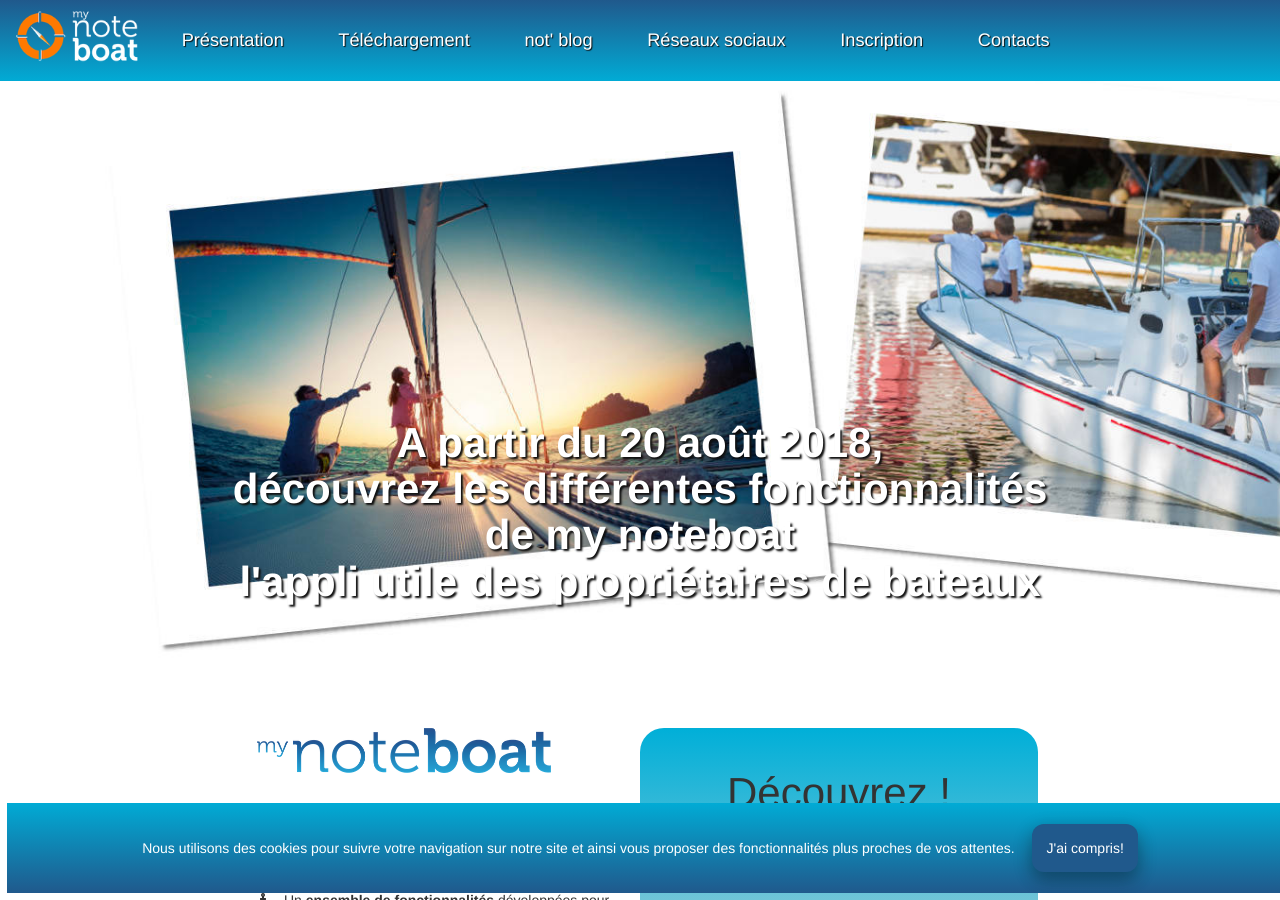
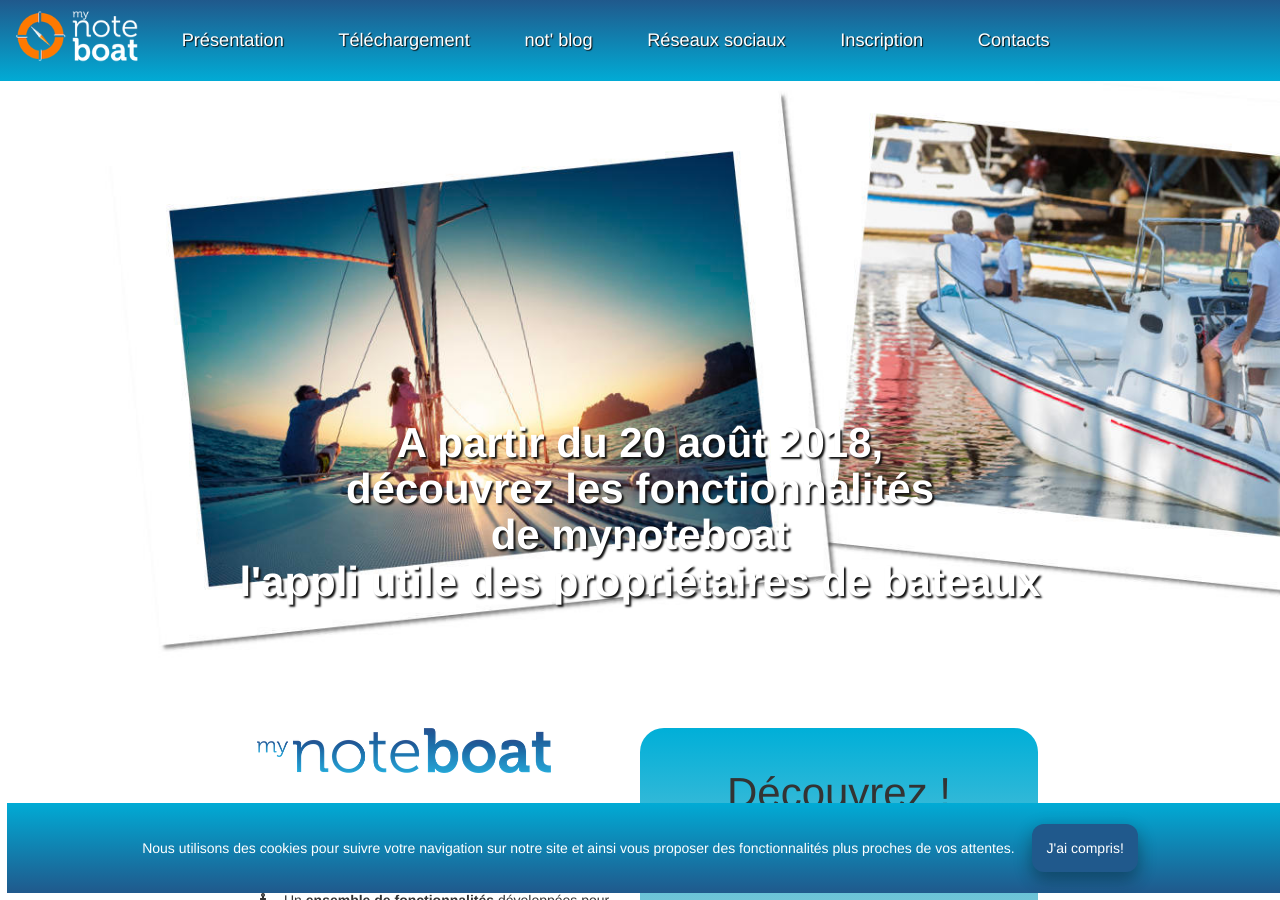
Before and after one commit to pjtiberghien/trial, a Jekyll site: the page built from docs/index.html, in a window 1280 px wide and 900 px high. Built offline with Jekyll 4.4.1, drawn with Linux system fonts in a browser that asks for light colours; nearby versions of some CDN libraries; grey boxes are pictures that could not be loaded.

Commit message:
modif texte #1

```diff
--- a/docs/index.html
+++ b/docs/index.html
@@ -1,10 +1,10 @@
 ---
 layout: landingpage
-title: My noteboat, l'appli des plaisanciers
+title: My noteboat, l'appli des propriétaires de bateau
 description: My noteboat, une suite numérique pour mieux profiter de ses navigations, pour tous les marins, du débutant au confirmé. Vous l'avez toujours avec vous gràce à votre Smartephone, votre tablette ou votre portable
 ---
 <header class="container-fluid withbackground" id="home">
-    <h1>A partir du 20 août 2018,<br>découvrez les différentes fonctionnalités<br>de my noteboat<br>l'appli utile des propriétaires de bateaux</h1>
+    <h1>A partir du 20 août 2018,<br>découvrez les <strong>fonctionnalités</strong><br>de <strong>mynoteboat</strong><br>l'appli <strong>utile</strong> des propriétaires de bateaux</h1>
 </header>
 
 <div class="container-fluid" id="about">
```
